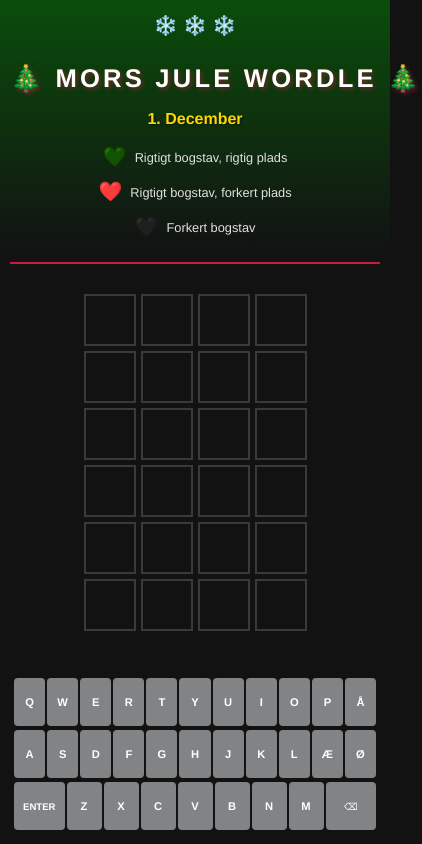
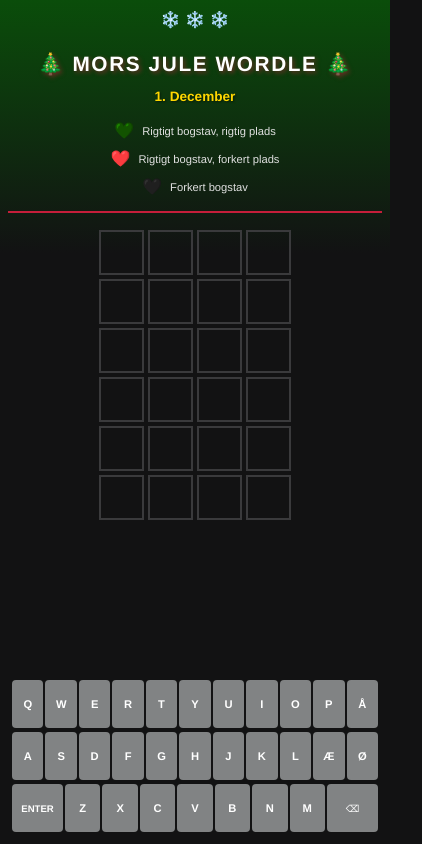
Before and after one commit to VictorHarbo/christmas-wordle, a Vue app: page / in a window 390 px wide. Shown: the whole page, 422 px wide, since content can reach past the window. Built offline with nearby package versions, Linux system fonts and the light colour scheme.

Commit message:
mobile first design

```diff
--- a/src/App.vue
+++ b/src/App.vue
@@ -131,6 +131,9 @@
   display: flex;
   flex-direction: column;
   min-height: 100vh;
+  overflow-x: hidden;
+  width: 100%;
+  box-sizing: border-box;
 }
 
 .christmas-theme {
@@ -158,7 +161,6 @@
   margin: 10px 0;
   color: #ffffff;
   text-shadow: 2px 2px 4px rgba(196, 30, 58, 0.5);
-  white-space: nowrap;
 }
 
 .christmas-day {
@@ -368,13 +370,56 @@
 }
 
 @media (max-width: 480px) {
+  .app {
+    padding: 8px;
+  }
+
+  .header {
+    padding: 8px 0 12px;
+    margin-bottom: 12px;
+  }
+
   .header h1 {
-    font-size: 1.6rem;
-    letter-spacing: 0.2rem;
+    font-size: 1.3rem;
+    letter-spacing: 0.1rem;
+    line-height: 1.3;
   }
 
   .snow-decoration {
-    font-size: 1.2rem;
+    font-size: 1rem;
+    margin-bottom: 5px;
+  }
+
+  .christmas-day {
+    font-size: 0.85rem;
+  }
+
+  .color-guide {
+    font-size: 0.7rem;
+    gap: 4px;
+  }
+
+  .color-heart {
+    font-size: 1rem;
+  }
+
+  .message {
+    top: 60px;
+    padding: 12px 16px;
+    font-size: 0.85rem;
+  }
+
+  .main {
+    gap: 12px;
+  }
+
+  .fireworks-text {
+    font-size: 2rem;
+  }
+
+  .play-again-button {
+    padding: 12px 20px;
+    font-size: 1rem;
   }
 }
 </style>
--- a/src/components/GameBoard.vue
+++ b/src/components/GameBoard.vue
@@ -44,6 +44,7 @@
   padding: 10px;
   margin: 0 auto;
   width: fit-content;
+  max-width: 100%;
 }
 
 .board-row {
@@ -127,10 +128,36 @@
 }
 
 @media (max-width: 480px) {
+  .game-board {
+    padding: 5px;
+    gap: 4px;
+  }
+
+  .board-row {
+    gap: 4px;
+  }
+
   .tile {
-    width: 52px;
-    height: 52px;
-    font-size: 1.5rem;
+    width: 45px;
+    height: 45px;
+    font-size: 1.4rem;
+  }
+}
+
+@media (max-width: 360px) {
+  .game-board {
+    padding: 2px;
+    gap: 3px;
+  }
+
+  .board-row {
+    gap: 3px;
+  }
+
+  .tile {
+    width: 38px;
+    height: 38px;
+    font-size: 1.2rem;
   }
 }
 </style>
```
